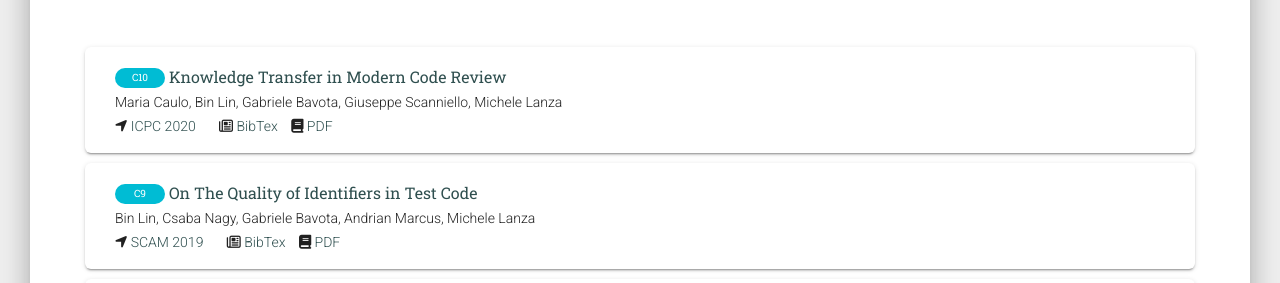
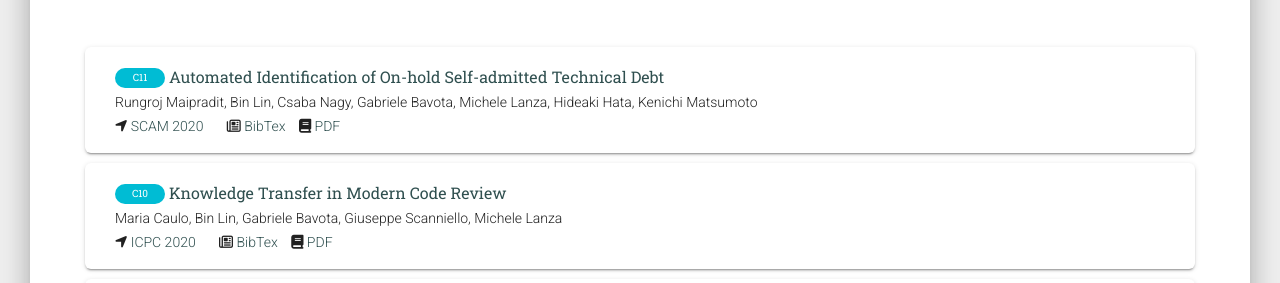
Before and after one commit to bin-lin/bin-lin.github.io, a plain HTML site: page publications.html in a window 1280 px wide. Shown: the part 477-760 px from the top of the page. Drawn offline with Linux system fonts and the light colour scheme; some icons are missing.

Commit message:
add publication and update service

```diff
--- a/publications.html
+++ b/publications.html
@@ -70,6 +70,18 @@ The above copyright notice and this permission notice shall be included in all c
       <div class="container">
         <h2 class="text-center title">Conference Papers</h2>
         <div>
+
+          <div class="card publication-card">
+            <div class="card-body publication-card-body">
+              <h5 class="card-title  publication-card-title"><span class="badge badge-pill badge-info badge-card">C11</span> <a href="downloads/Maipradit2020a.pdf">Automated Identification of On-hold Self-admitted Technical Debt</a></h5>
+              <p class="card-text">Rungroj Maipradit, Bin Lin, Csaba Nagy, Gabriele Bavota, Michele Lanza, Hideaki Hata, Kenichi Matsumoto<br>
+                <span class="paper-item"><i class="fa fa-location-arrow" aria-hidden="true"></i> <a href="http://www.ieee-scam.org/2020/">SCAM 2020</a> </span>
+                <span class="paper-item"></span><i class="fa fa-newspaper-o" aria-hidden="true"></i> <a href="downloads/Maipradit2020a.bib">BibTex</a> </span>
+                <span class="paper-item"></span><i class="fa fa-book" aria-hidden="true"></i> <a href="downloads/Maipradit2020a.pdf">PDF</a> </span>
+              </p>
+            </div>
+          </div>
+
           <div class="card publication-card">
             <div class="card-body publication-card-body">
               <h5 class="card-title  publication-card-title"><span class="badge badge-pill badge-info badge-card">C10</span> <a href="downloads/Caulo2020a.pdf">Knowledge Transfer in Modern Code Review</a></h5>
```
Also changed, not shown: service.html (+11 -1 lines), 3 other files.
